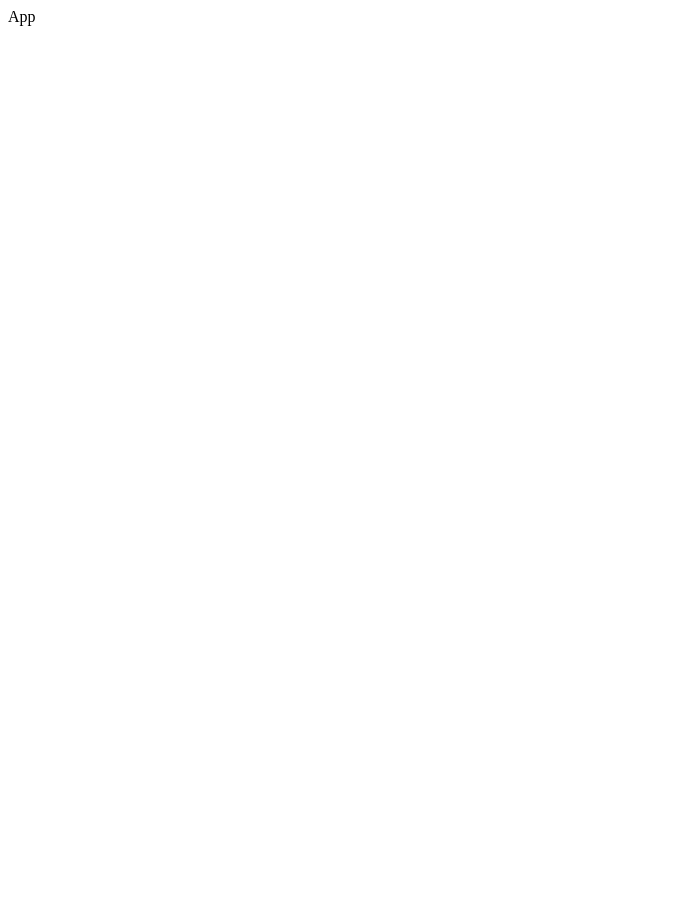
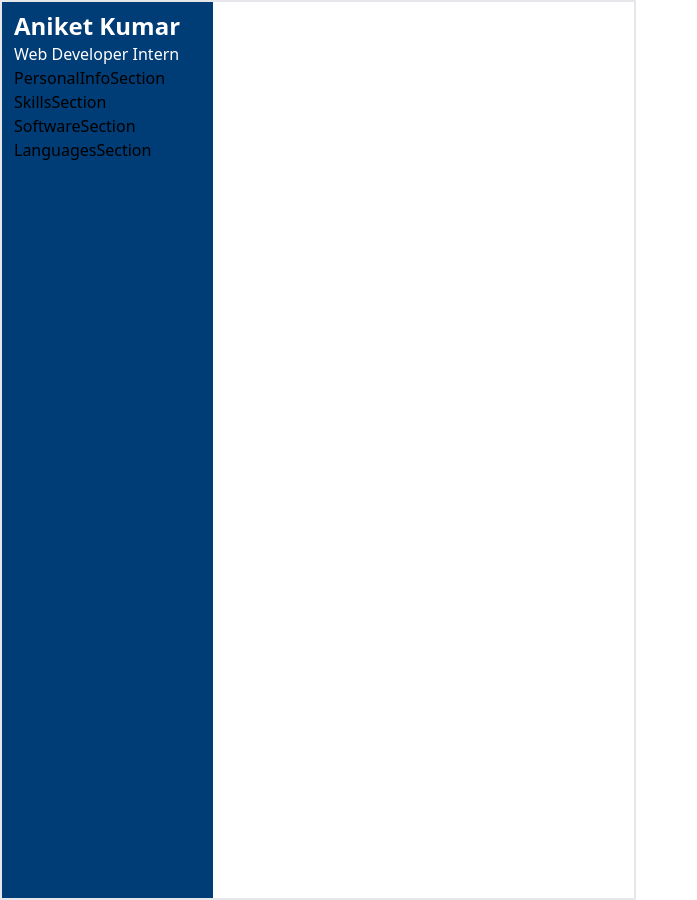
Before and after one commit to aniket-kr/React-Tailwind-Resume, a React (Create React App) app: page / in a window 1280 px wide. Shown: the whole page, without its empty margins (0-697 px from the left). Before the commit the page ends 800 px from the top, so only its background shows below. Built offline with nearby package versions, Linux system fonts and the light colour scheme.

Commit message:
Add Sidebar Section Templates

```diff
--- a/src/App.tsx
+++ b/src/App.tsx
@@ -1,5 +1,11 @@
+import Sidebar from './components/Sidebar';
+
 const App = () => {
-  return <div>App</div>;
+  return (
+    <div className="flex aspect-[1/1.4142] h-[900px] border-2">
+      <Sidebar />
+    </div>
+  );
 };
 
 export default App;
--- /dev/null
+++ b/src/components/LanguagesSection.tsx
@@ -0,0 +1,5 @@
+const LanguagesSection = () => {
+  return <div>LanguagesSection</div>;
+};
+
+export default LanguagesSection;
--- /dev/null
+++ b/src/components/PersonalInfoSection.tsx
@@ -0,0 +1,5 @@
+const PersonalInfoSection = () => {
+  return <div>PersonalInfoSection</div>;
+};
+
+export default PersonalInfoSection;
--- /dev/null
+++ b/src/components/Sidebar.tsx
@@ -0,0 +1,20 @@
+import data from 'data';
+import LanguagesSection from 'components/LanguagesSection';
+import PersonalInfoSection from 'components/PersonalInfoSection';
+import SkillsSection from 'components/SkillsSection';
+import SoftwareSection from 'components/SoftwareSection';
+
+const Sidebar = () => {
+  return (
+    <div className="w-1/3 bg-deepBlue px-3 py-2">
+      <p className="text-2xl font-extrabold text-white">{data.name}</p>
+      <p className="text-md text-white">{data.title}</p>
+      <PersonalInfoSection />
+      <SkillsSection />
+      <SoftwareSection />
+      <LanguagesSection />
+    </div>
+  );
+};
+
+export default Sidebar;
--- /dev/null
+++ b/src/components/SidebarSectionHeader.tsx
@@ -0,0 +1,5 @@
+const SidebarSectionHeader = () => {
+  return <div>SidebarSectionHeader</div>;
+};
+
+export default SidebarSectionHeader;
--- /dev/null
+++ b/src/components/SkillsSection.tsx
@@ -0,0 +1,5 @@
+const SkillsSection = () => {
+  return <div>SkillsSection</div>;
+};
+
+export default SkillsSection;
--- /dev/null
+++ b/src/components/SoftwareSection.tsx
@@ -0,0 +1,5 @@
+const SoftwareSection = () => {
+  return <div>SoftwareSection</div>;
+};
+
+export default SoftwareSection;
--- /dev/null
+++ b/src/data.ts
@@ -0,0 +1,35 @@
+export interface PersonalInfo {
+  label: string;
+  value: string;
+}
+
+export interface Data {
+  name: string;
+  title: string;
+  personalInfo: PersonalInfo[];
+}
+
+const data: Data = {
+  name: 'Aniket Kumar',
+  title: 'Web Developer Intern',
+  personalInfo: [
+    {
+      label: 'Phone',
+      value: '+91 961-938-2015',
+    },
+    {
+      label: 'E-mail',
+      value: 'aniket24kr@gmail.com',
+    },
+    {
+      label: 'LinkedIn',
+      value: 'https://www.linkedin.com/in/aniket-kr-2002',
+    },
+    {
+      label: 'GitHub',
+      value: 'https://github.com/aniket-kr',
+    },
+  ],
+};
+
+export default data;
--- a/src/index.tsx
+++ b/src/index.tsx
@@ -1,7 +1,8 @@
 import { StrictMode } from 'react';
 import { createRoot } from 'react-dom/client';
 
-import App from './App';
+import App from 'App';
+import 'index.css';
 
 const domElement = document.getElementById('root')!;
 const root = createRoot(domElement);
--- a/tailwind.config.js
+++ b/tailwind.config.js
@@ -3,7 +3,11 @@ module.exports = {
     "./src/**/*.{js,jsx,ts,tsx}",
   ],
   theme: {
-    extend: {},
+    extend: {
+      colors: {
+        deepBlue: '#003c75',
+      }
+    },
   },
   plugins: [],
 }
```
Also changed, not shown: tsconfig.json (+4 -11 lines).
